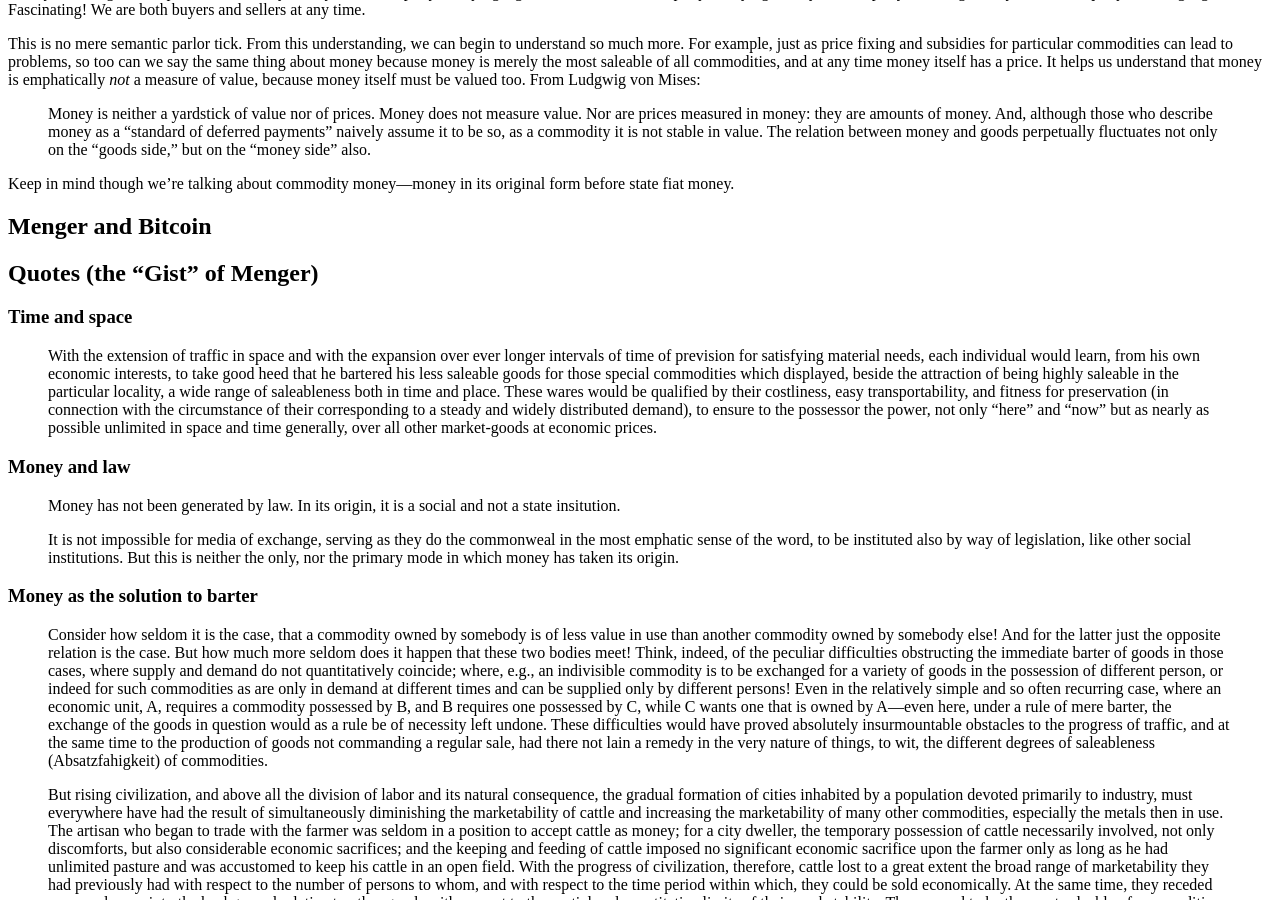
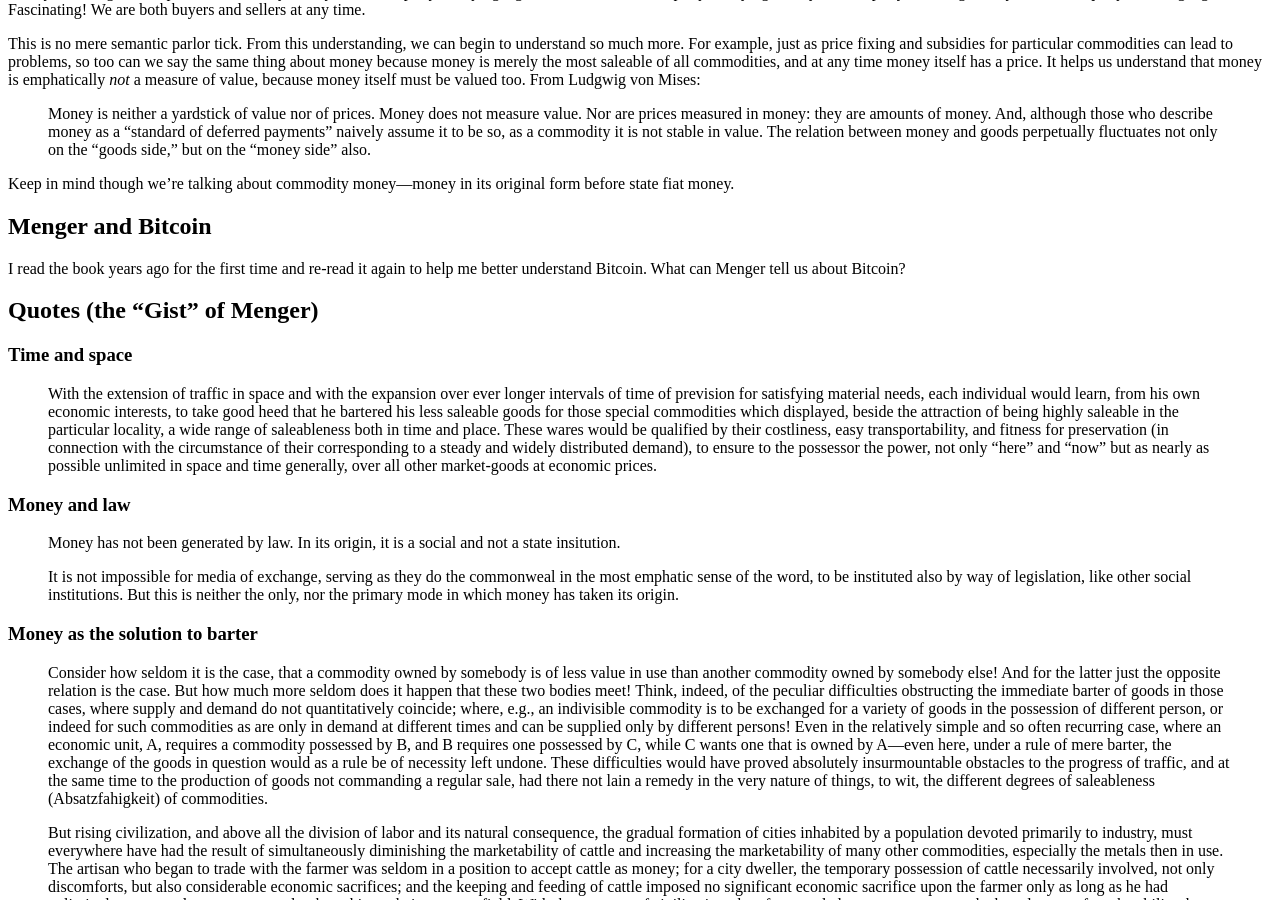
Before and after one commit to derykmakgill/website, a Jekyll site: the page built from originsmoney.md, in a window 1280 px wide and 900 px high, scrolled down 332 px. Built offline with Jekyll 4.4.1, drawn with Linux system fonts in a browser that asks for light colours.

Commit message:
Update originsmoney.md

```diff
--- a/originsmoney.md
+++ b/originsmoney.md
@@ -19,6 +19,8 @@
 Keep in mind though we're talking about commodity money—money in its original form before state fiat money.
 
 ## Menger and Bitcoin
+
+I read the book years ago for the first time and re-read it again to help me better understand Bitcoin. What can Menger tell us about Bitcoin?
 
 ## Quotes (the "Gist" of Menger)
 
```
